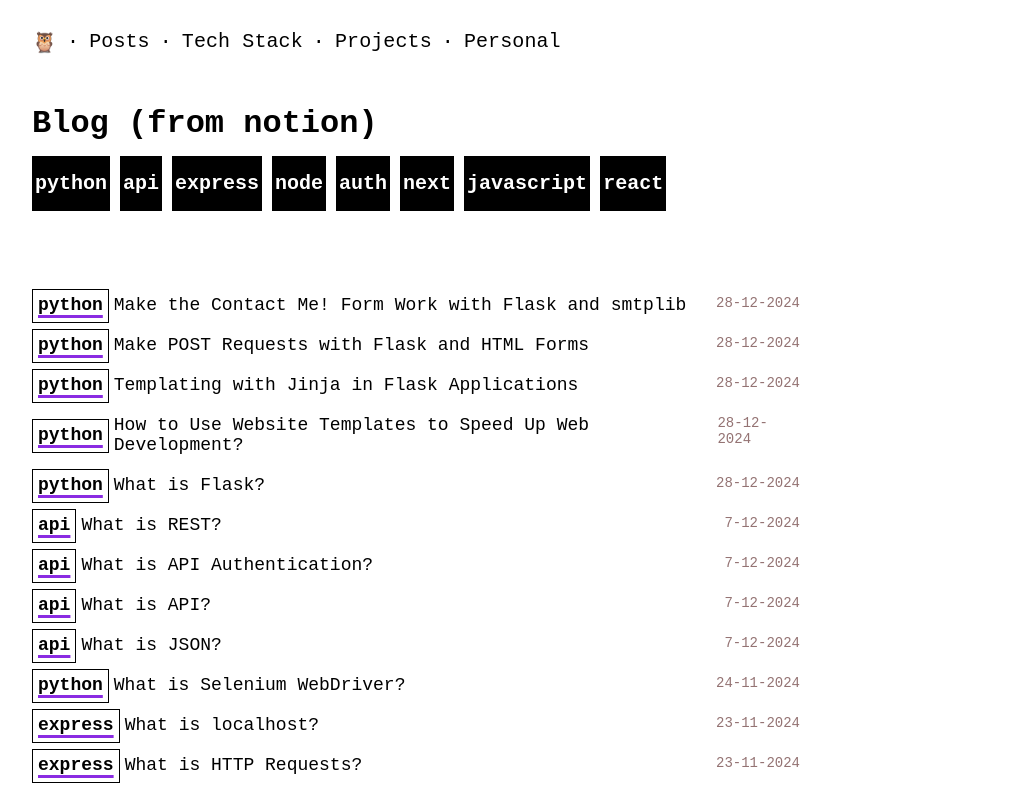
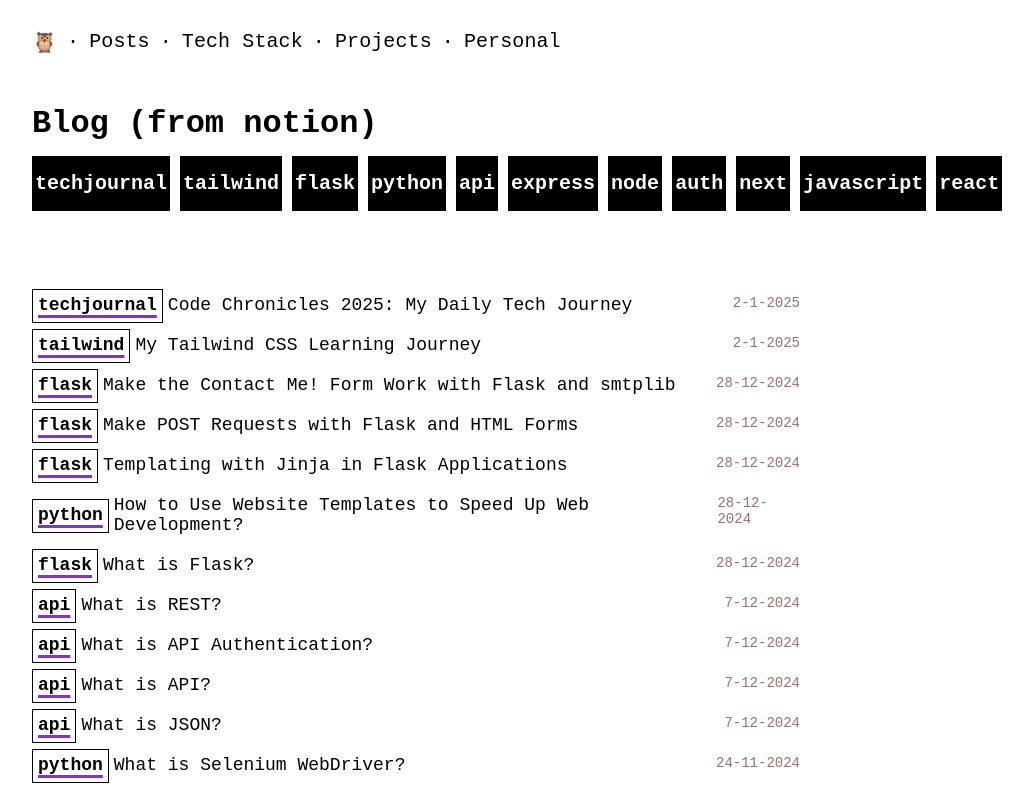
Before and after one commit to sumeyyesever/personal-website, a React (Vite) app: page /posts in a window 1280 px wide. Shown: the top 788 px of the page, without its empty margins (224-1257 px from the left). Built offline with nearby package versions, Linux system fonts and the light colour scheme.

Commit message:
add new posts

```diff
--- a/post_data.js
+++ b/post_data.js
@@ -1,23 +1,37 @@
 export const postData = [
+    {
+        id: 22,
+        title: "Code Chronicles 2025: My Daily Tech Journey",
+        date: "2-1-2025",
+        tag: "techjournal",
+        link: "https://fog-polyanthus-dff.notion.site/Code-Chronicles-2025-My-Daily-Tech-Journey-16f181d6252480c4a3d8c4234270d5ec?pvs=73"
+    },
+    {
+        id: 21,
+        title: "My Tailwind CSS Learning Journey",
+        date: "2-1-2025",
+        tag: "tailwind",
+        link: "https://fog-polyanthus-dff.notion.site/My-Tailwind-CSS-Learning-Journey-170181d62524802e9a53df95d9f9828a"
+    },
     {
         id: 20,
         title: "Make the Contact Me! Form Work with Flask and smtplib",
         date: "28-12-2024",
-        tag: "python",
+        tag: "flask",
         link: "https://fog-polyanthus-dff.notion.site/Make-the-Contact-Me-Form-Work-with-Flask-and-smtplib-163181d6252480c882fbf167eec7aac1"
     },
     {
         id: 19,
         title: "Make POST Requests with Flask and HTML Forms",
         date: "28-12-2024",
-        tag: "python",
+        tag: "flask",
         link: "https://fog-polyanthus-dff.notion.site/Make-POST-Requests-with-Flask-and-HTML-Forms-15a181d6252480999936e029cb074dbc"
     },
     {
         id: 18,
         title: "Templating with Jinja in Flask Applications",
         date: "28-12-2024",
-        tag: "python",
+        tag: "flask",
         link: "https://fog-polyanthus-dff.notion.site/Templating-with-Jinja-in-Flask-Applications-156181d62524804eb583fe8142e4b589"
     },
     {
@@ -31,7 +45,7 @@ export const postData = [
         id: 16,
         title: "What is Flask?",
         date: "28-12-2024",
-        tag: "python",
+        tag: "flask",
         link: "https://fog-polyanthus-dff.notion.site/What-is-Flask-153181d625248086b2d0cc029c3d1293?pvs=73"
     },
     {
```
